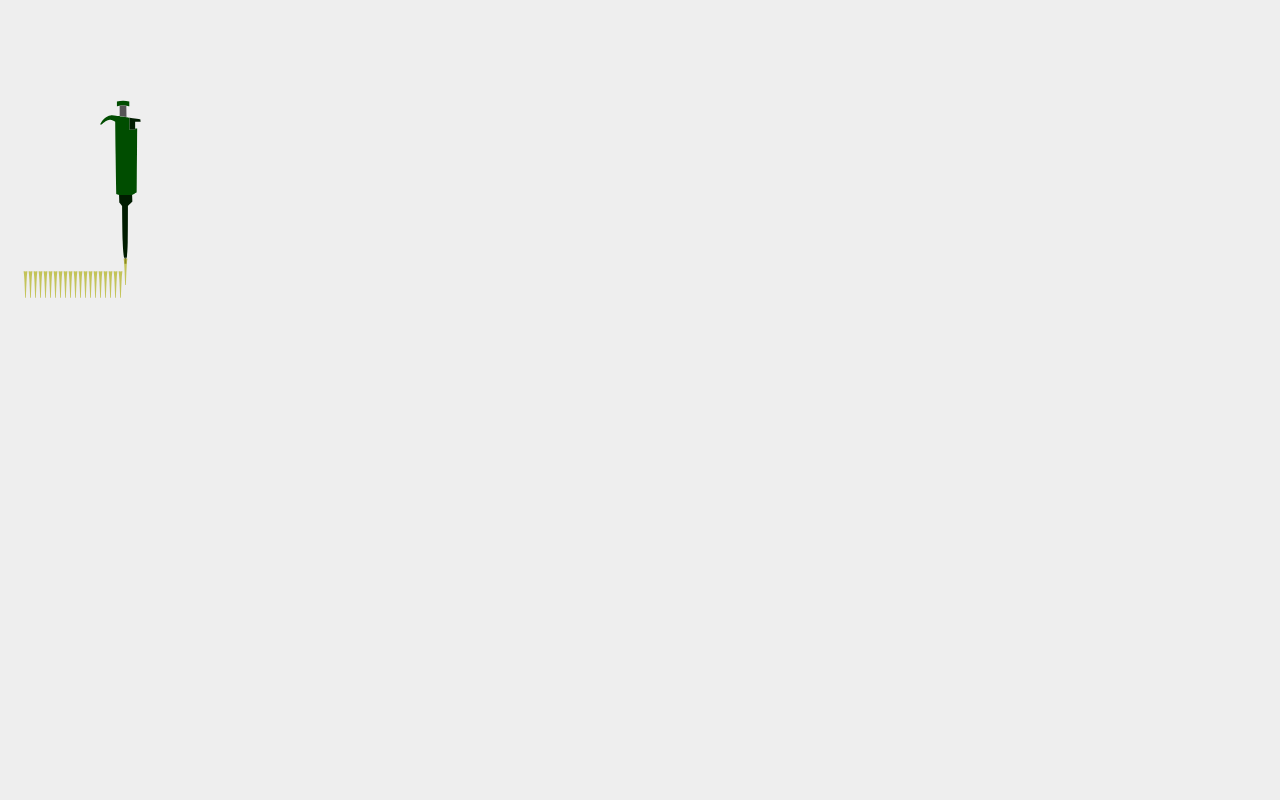
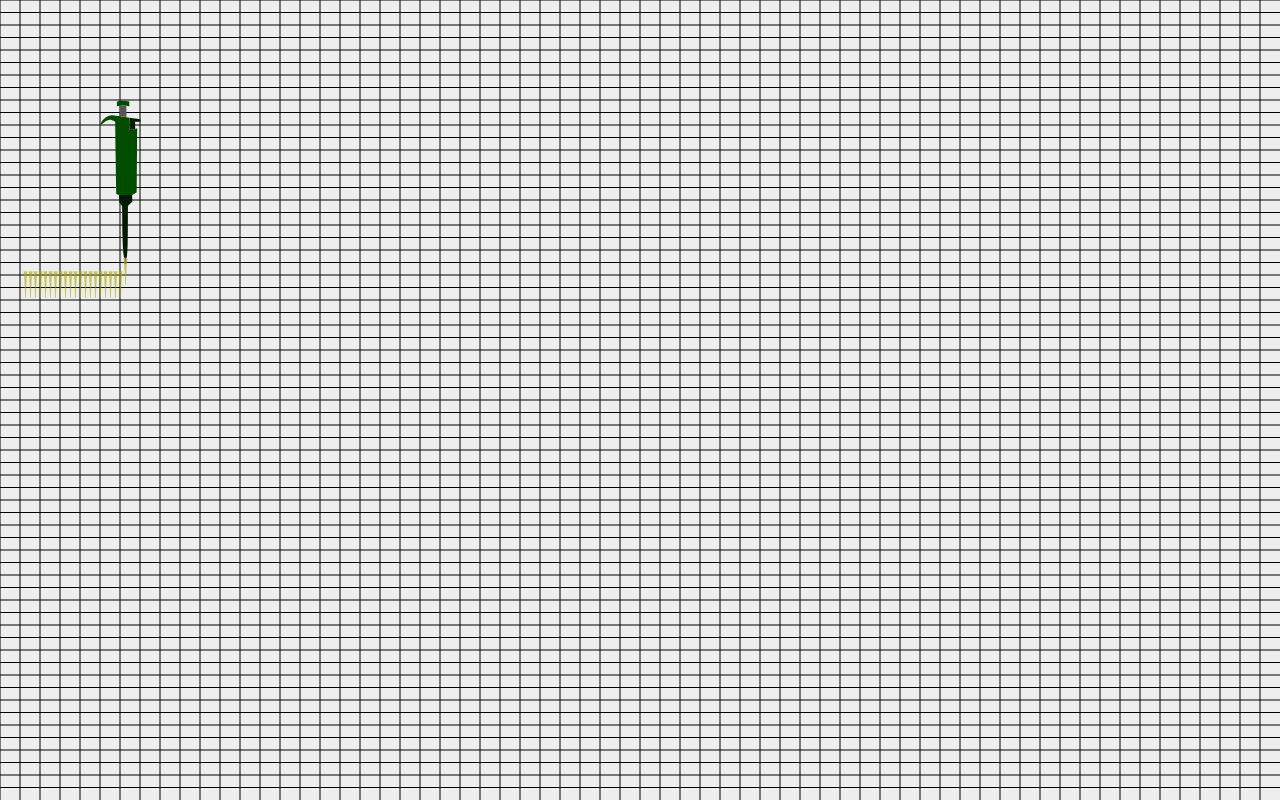
Before and after one commit to vqf/uoLab, a plain HTML site: page index.html in a window 1280 px wide. Drawn offline with Linux system fonts and the light colour scheme.

Commit message:
3 files modified

```diff
--- a/experiment.js
+++ b/experiment.js
@@ -1,5 +1,6 @@
 let scr = document.getElementById("screen");
 let sc = new scene(scr);
+sc._showGrid();
 let pipette1 = new pipette(scr);
 pipette1.scale(2, 2);
 pipette1.inject(100, 100);
--- a/scene.js
+++ b/scene.js
@@ -1,8 +1,37 @@
 class scene {
   constructor(svg) {
     this.svg = svg;
-    this.nRegions = 20;
-    let w = svg.getBoundingClientRect();
-    console.log(w);
+    this.lognBoxes = 6; // 64 boxes
+    this.w = svg.getBoundingClientRect().width;
+    this.h = svg.getBoundingClientRect().height;
+    let nboxes = 1 << this.lognBoxes;
+    this.box = {
+      x: this.w / nboxes,
+      y: this.h / nboxes
+    };
+  }
+  _showGrid() {
+    for (let i = 0; i < this.w; i += this.box.x) {
+      let l = loadSVGTag({
+        tag: "line",
+        class: "grid",
+        x1: i,
+        y1: 0,
+        x2: i,
+        y2: this.h
+      });
+      this.svg.appendChild(l);
+    }
+    for (let i = 0; i < this.h; i += this.box.y) {
+      let l = loadSVGTag({
+        tag: "line",
+        class: "grid",
+        x1: 0,
+        y1: i,
+        x2: this.w,
+        y2: i
+      });
+      this.svg.appendChild(l);
+    }
   }
 }
--- a/styles.css
+++ b/styles.css
@@ -5,3 +5,6 @@ body {
   padding: 0;
   margin: 0;
 }
+.grid {
+  stroke: black;
+}
```
